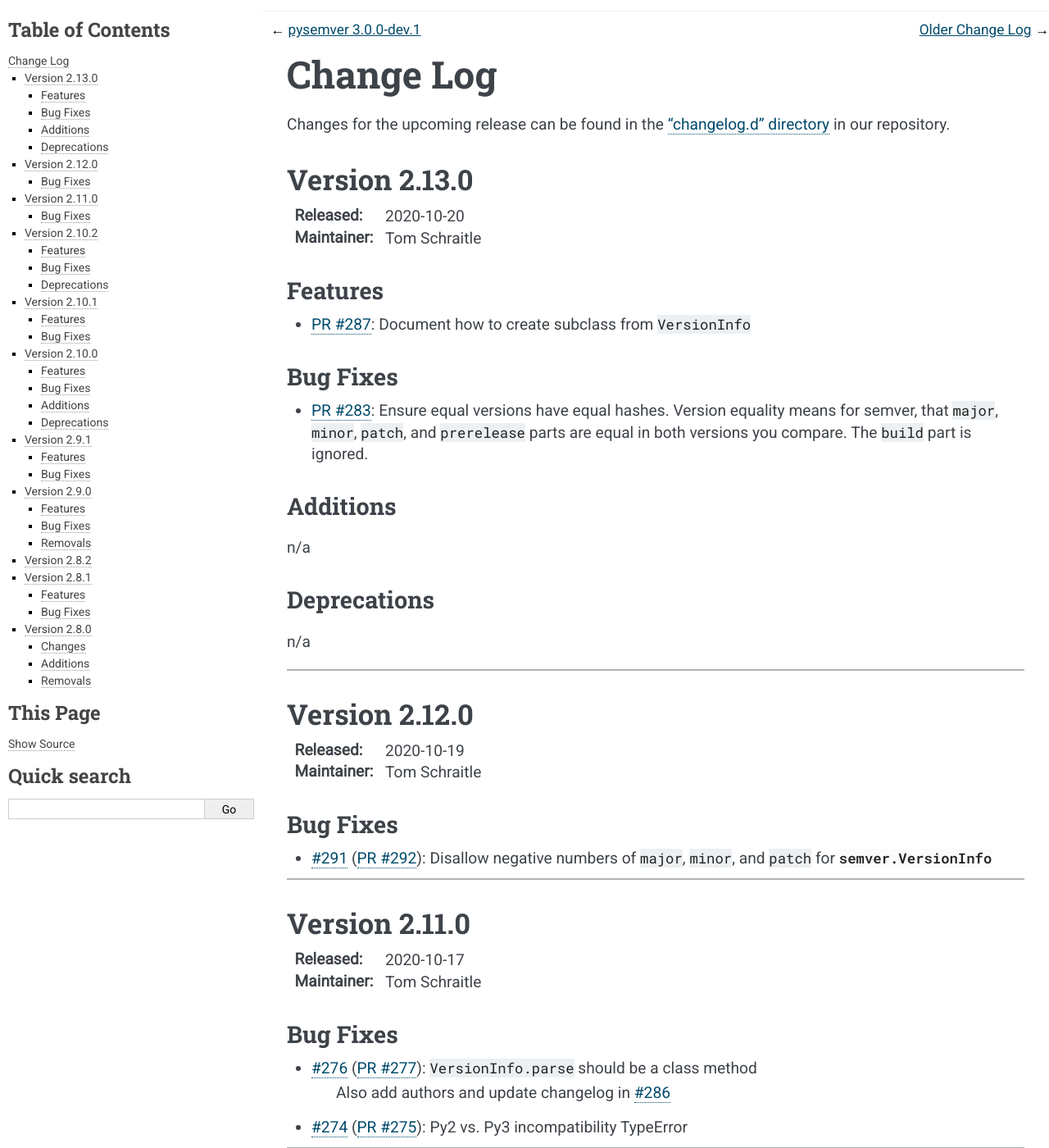
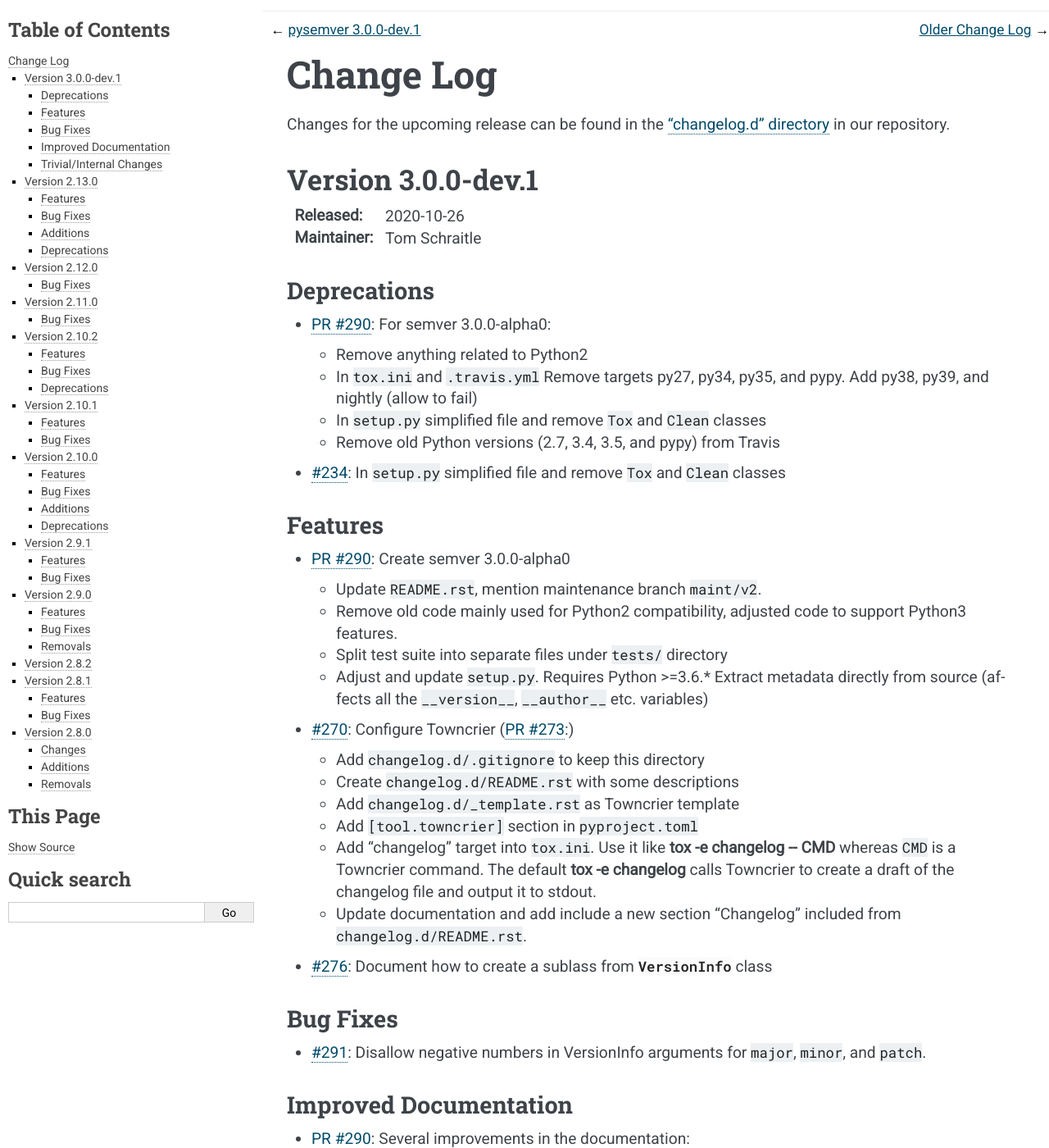
Before and after one commit to python-semver/python-semver, a Sphinx documentation site: the page built from docs/changelog.rst, in a window 1280 px wide and 1400 px high. Shown: the whole window at 82% size. Built offline with Sphinx 7.4.7, drawn with Linux system fonts in a browser that asks for light colours; some of the changed text lies outside the part shown.

Commit message:
Create 3.0.0-dev.1 Release
* Update CHANGELOG
* Make the Quickstart the main page of semver doc.
  It's a bit friendlier than having a sterile table
  of contents.

```diff
--- a/CHANGELOG.rst
+++ b/CHANGELOG.rst
@@ -16,6 +16,94 @@
 
 .. towncrier release notes start
 
+Version 3.0.0-dev.1
+===================
+
+:Released: 2020-10-26
+:Maintainer: Tom Schraitle
+
+
+Deprecations
+------------
+
+* :pr:`290`: For semver 3.0.0-alpha0:
+
+  * Remove anything related to Python2
+  * In :file:`tox.ini` and :file:`.travis.yml`
+    Remove targets py27, py34, py35, and pypy.
+    Add py38, py39, and nightly (allow to fail)
+  * In :file:`setup.py` simplified file and remove
+    ``Tox`` and ``Clean`` classes
+  * Remove old Python versions (2.7, 3.4, 3.5, and pypy)
+    from Travis
+
+* :gh:`234`: In :file:`setup.py` simplified file and remove
+  ``Tox`` and ``Clean`` classes
+
+
+
+Features
+--------
+
+* :pr:`290`: Create semver 3.0.0-alpha0
+
+  * Update :file:`README.rst`, mention maintenance
+    branch ``maint/v2``.
+  * Remove old code mainly used for Python2 compatibility,
+    adjusted code to support Python3 features.
+  * Split test suite into separate files under :file:`tests/`
+    directory
+  * Adjust and update :file:`setup.py`. Requires Python >=3.6.*
+    Extract metadata directly from source (affects all the ``__version__``,
+    ``__author__`` etc. variables)
+
+* :gh:`270`: Configure Towncrier (:pr:`273`:)
+
+  * Add :file:`changelog.d/.gitignore` to keep this directory
+  * Create :file:`changelog.d/README.rst` with some descriptions
+  * Add :file:`changelog.d/_template.rst` as Towncrier template
+  * Add ``[tool.towncrier]`` section in :file:`pyproject.toml`
+  * Add "changelog" target into :file:`tox.ini`. Use it like
+    :command:`tox -e changelog -- CMD` whereas ``CMD`` is a
+    Towncrier command. The default :command:`tox -e changelog`
+    calls Towncrier to create a draft of the changelog file
+    and output it to stdout.
+  * Update documentation and add include a new section
+    "Changelog" included from :file:`changelog.d/README.rst`.
+
+* :gh:`276`: Document how to create a sublass from :class:`VersionInfo` class
+
+
+
+Bug Fixes
+---------
+
+* :gh:`291`: Disallow negative numbers in VersionInfo arguments
+  for ``major``, ``minor``, and ``patch``.
+
+
+
+Improved Documentation
+----------------------
+
+* :pr:`290`: Several improvements in the documentation:
+
+  * New layout to distinguish from the semver2 development line.
+  * Create new logo.
+  * Remove any occurances of Python2.
+  * Describe changelog process with Towncrier.
+  * Update the release process.
+
+
+
+Trivial/Internal Changes
+------------------------
+
+* :pr:`290`: Add supported Python versions to :command:`black`.
+
+
+
+----
 
 
 Version 2.13.0
--- a/README.rst
+++ b/README.rst
@@ -1,3 +1,8 @@
+.. warning::
+
+   This is a development version. Do **NOT** use it
+   in production before the final 3.0.0 is released.
+
 Quickstart
 ==========
 
--- a/changelog.d/234.deprecation.rst
+++ /dev/null
@@ -1,2 +0,0 @@
-In :file:`setup.py` simplified file and remove
-``Tox`` and ``Clean`` classes
--- a/changelog.d/276.feature.rst
+++ /dev/null
@@ -1 +0,0 @@
-Document how to create a sublass from :class:`VersionInfo` class
--- a/changelog.d/291.bugfix.rst
+++ /dev/null
@@ -1,2 +0,0 @@
-Disallow negative numbers in VersionInfo arguments
-for ``major``, ``minor``, and ``patch``.
--- a/changelog.d/pr290.trivial.rst
+++ /dev/null
@@ -1 +0,0 @@
-Add supported Python versions to :command:`black`.
```
Also changed, not shown: changelog.d/270.feature.rst (deleted, +0 -13 lines), changelog.d/pr290.deprecation.rst (deleted, +0 -10 lines), changelog.d/pr290.doc.rst (deleted, +0 -7 lines), changelog.d/pr290.feature.rst (deleted, +0 -11 lines), docs/index.rst (+6 -1 lines).
